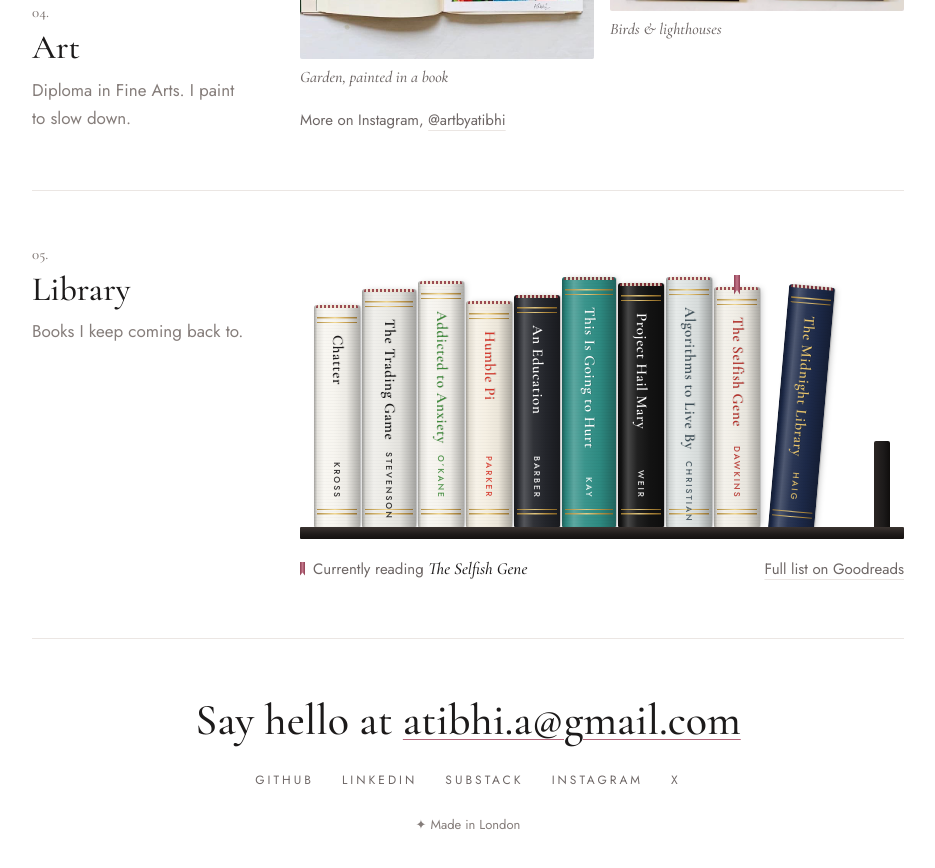
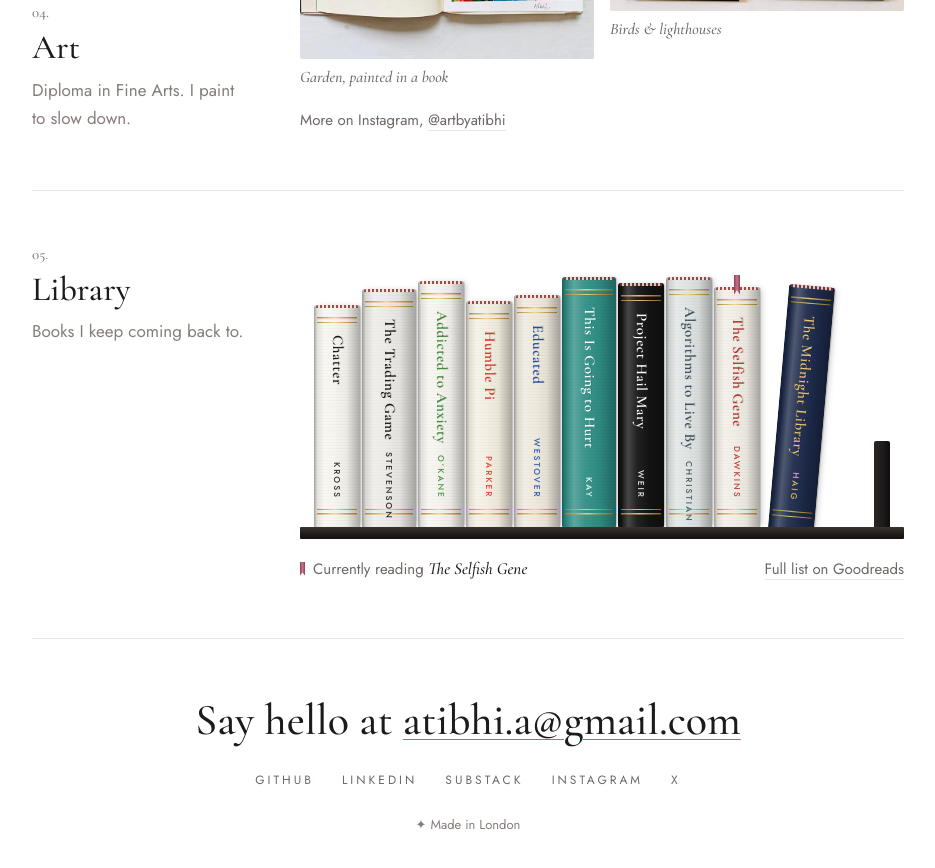
Before and after one commit to asquare14/aSquare14.github.io, a Jekyll site: the page built from index.html, in a window 1280 px wide and 900 px high, scrolled down 2848 px. Shown: the top 868 px of the window, without its empty margins (172-1107 px from the left). Built offline with Jekyll 4.4.1, drawn with Linux system fonts in a browser that asks for light colours.

Commit message:
Replace An Education with Educated on the bookshelf
Swap Lynn Barber's An Education for Tara Westover's Educated, the
memoir that was meant. Add its Open Library cover, give it a cream
spine with blue lettering, and drop the old cover image.

Co-Authored-By: Claude Opus 5.5 <noreply@anthropic.com>

```diff
--- a/_data/books.yml
+++ b/_data/books.yml
@@ -37,12 +37,13 @@ shelf:
     spine: "#f5efe2"
     ink: "#d6362a"
     height: 226
-  - title: An Education
-    author: Lynn Barber
-    cover: an-education.jpg
-    cover_size: [353, 500]
-    spine: "#24262c"
-    ink: "#ffffff"
+  - title: Educated
+    author: Tara Westover
+    cover: educated.jpg
+    cover_size: [329, 500]
+    spine: "#efe9dd"
+    ink: "#1f4aa8"
+    accent: "#a3242b"
     height: 232
   - title: This Is Going to Hurt
     author: Adam Kay
```
Also changed, not shown: assets/images/books/an-education.jpg (deleted), assets/images/books/educated.jpg (added).
